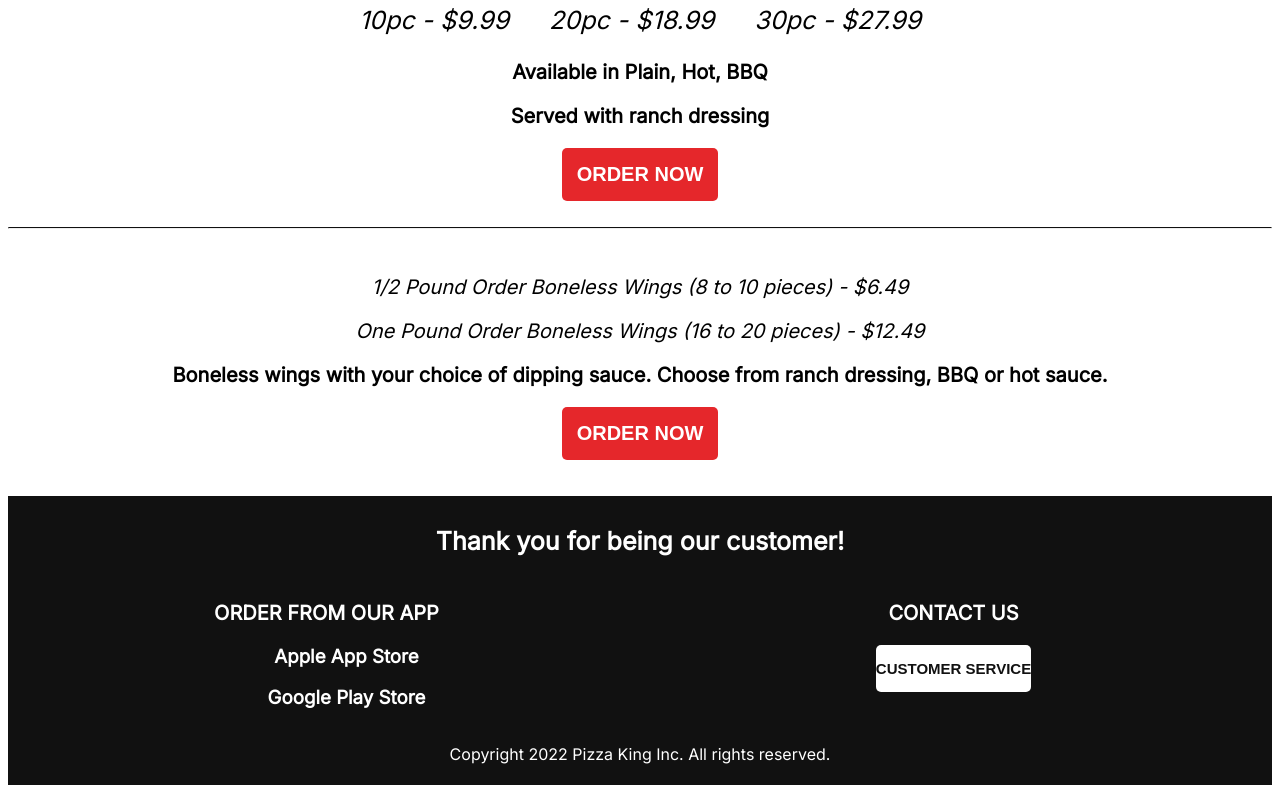
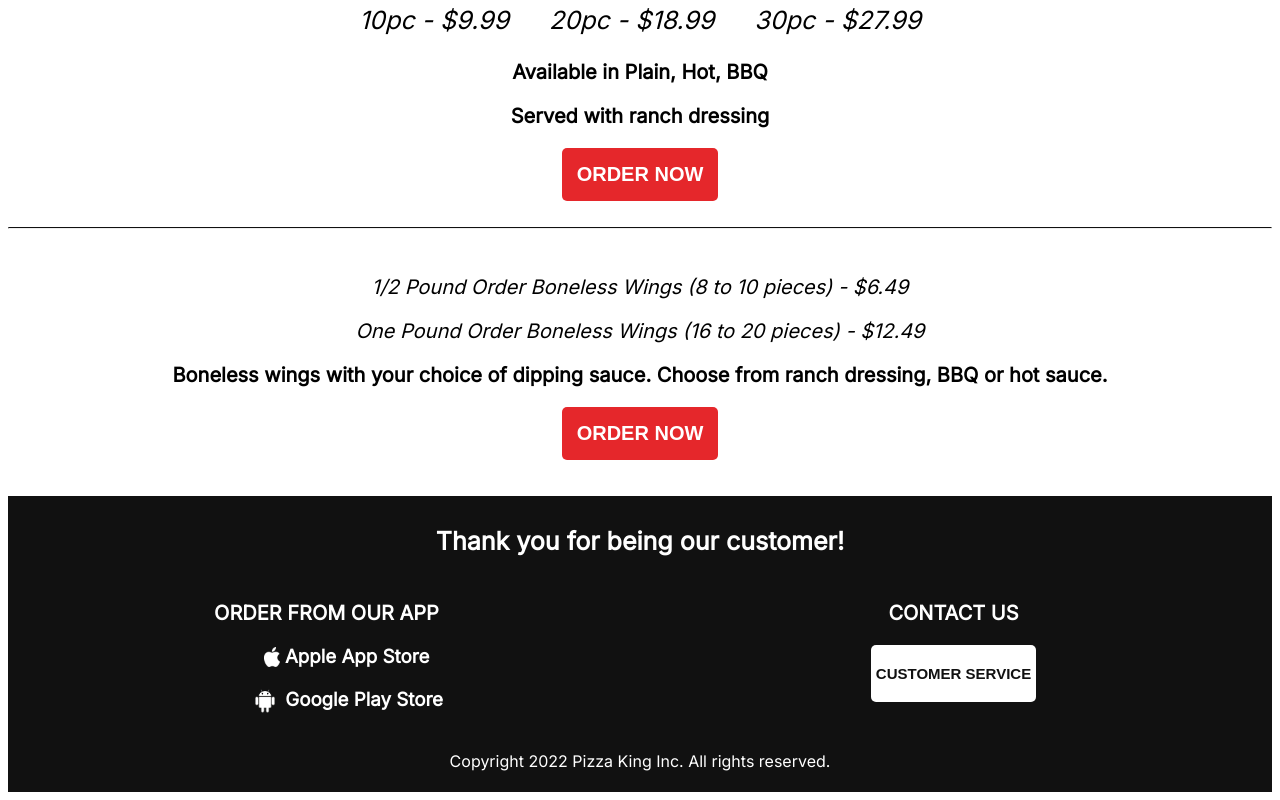
Before and after one commit to robcar8147/cis453l_courseproject, a React app: page /#/stixwings in a window 1280 px wide. Shown: the part 1476-2276 px from the top of the page. Built offline with nearby package versions, Linux system fonts and the light colour scheme.

Commit message:
added footer component

```diff
--- /dev/null
+++ b/src/components/Footer/Footer.css
@@ -0,0 +1,52 @@
+div.footer
+{
+    background-color: #111;
+    color: #fff;
+    padding: 5px;
+}
+
+div.footer > section.thankyou p
+{
+    font-weight: 900;
+    font-size: 25px;
+}
+
+div.footer > section.footerinfo p
+{
+    font-weight: 900;
+    font-size: 20px;
+}
+
+section.footerinfo
+{
+    display: grid;
+    grid-template-columns: repeat(2, 1fr);
+    grid-gap: 0px;
+    grid-auto-rows: minmax(100px, auto);
+}
+
+div.footer button
+{
+    background-color: #fff;
+    border: none;
+    border-radius: 5px;
+    color: #111;
+    padding: 20px 5px;
+    font-weight: 800;
+    text-align: center;
+    text-decoration: none;
+    display: inline-block;
+    font-size: 15px;
+}
+
+.apple
+{
+    width: 16px;
+    height: 20px;
+}
+
+.google
+{
+    width: 30px;
+    height: 30px;
+}
--- /dev/null
+++ b/src/components/Footer/Footer.js
@@ -0,0 +1,29 @@
+import React from "react";
+import "./Footer.css";
+import apple from "./apple_icon.png"
+import google from "./google_icon.png"
+
+export default function Footer()
+{
+    return(
+        <div className = "footer">
+            <section className = "thankyou">
+                <p>Thank you for being our customer!</p>
+            </section>
+            <section className = "footerinfo">
+                <section className = "footerapps">
+                    <p>ORDER FROM OUR APP</p>
+                    <ul className = "apps">
+                        <h3><img className = "apple" alt = "Apple logo" src = {apple} align = "center"></img>  Apple App Store</h3>
+                        <h3><img className = "google" alt = "Google logo" src = {google} align = "center"></img>  Google Play Store</h3>
+                    </ul>
+                </section>
+                <section className = "contact">
+                    <p>CONTACT US</p>
+                    <button type = "button">CUSTOMER SERVICE</button>
+                </section>
+            </section>
+            <p>Copyright 2022 Pizza King Inc. All rights reserved.</p>
+        </div>
+    )
+}
--- a/src/components/Menu/Menu.css
+++ b/src/components/Menu/Menu.css
@@ -17,6 +17,7 @@ ul.menuHeader li a
     font-weight: 900;
     font-size: 25px;
     text-decoration: none;
+    padding-top: 0;
     padding: 20px;
     display: inline-block;
 }
--- a/src/components/Menu/Menu.js
+++ b/src/components/Menu/Menu.js
@@ -12,6 +12,7 @@ import Subs from "./Subs";
 import Pasta from "./Pasta";
 import StixWings from "./StixWings";
 import DrinksSides from "./DrinksSides";
+import Footer from "../Footer/Footer.js";
 import "./Menu.css";
 
 export default class Menu extends Component
@@ -39,25 +40,7 @@ export default class Menu extends Component
                         <Route path = "/drinkssides" element = {<DrinksSides />}/>
                     </Routes>
                 </div>
-                <div className = "footer">
-                    <section className = "thankyou">
-                        <p>Thank you for being our customer!</p>
-                    </section>
-                    <section className = "footerinfo">
-                        <section className = "footerapps">
-                            <p>ORDER FROM OUR APP</p>
-                            <ul className = "apps">
-                                <h3> Apple App Store</h3>
-                                <h3> Google Play Store</h3>
-                            </ul>
-                        </section>
-                        <section className = "contact">
-                            <p>CONTACT US</p>
-                            <button type = "button">CUSTOMER SERVICE</button>
-                        </section>
-                    </section>
-                    <p>Copyright 2022 Pizza King Inc. All rights reserved.</p>
-                </div>
+                <Footer />
             </HashRouter>
         );
     }
--- a/src/index.css
+++ b/src/index.css
@@ -7,47 +7,6 @@ body
 h1, h2, h3, h4, p, ul, li
 {
     font-family: "Inter";
-}
-
-div.footer
-{
-    background-color: #111;
-    color: #fff;
-    padding: 5px;
-}
-
-div.footer > section.thankyou p
-{
-    font-weight: 900;
-    font-size: 25px;
-}
-
-div.footer > section.footerinfo p
-{
-    font-weight: 900;
-    font-size: 20px;
-}
-
-section.footerinfo
-{
-    display: grid;
-    grid-template-columns: repeat(2, 1fr);
-    grid-gap: 0px;
-    grid-auto-rows: minmax(100px, auto);
-}
-
-div.footer button
-{
-    background-color: #fff;
-    border: none;
-    border-radius: 5px;
-    color: #111;
-    padding: 15px 0;
-    font-weight: 800;
-    text-align: center;
-    text-decoration: none;
-    display: inline-block;
-    font-size: 15px;
 }
 
 h2
```
Also changed, not shown: src/components/Footer/apple_icon.png (added), src/components/Footer/google_icon.png (added).
